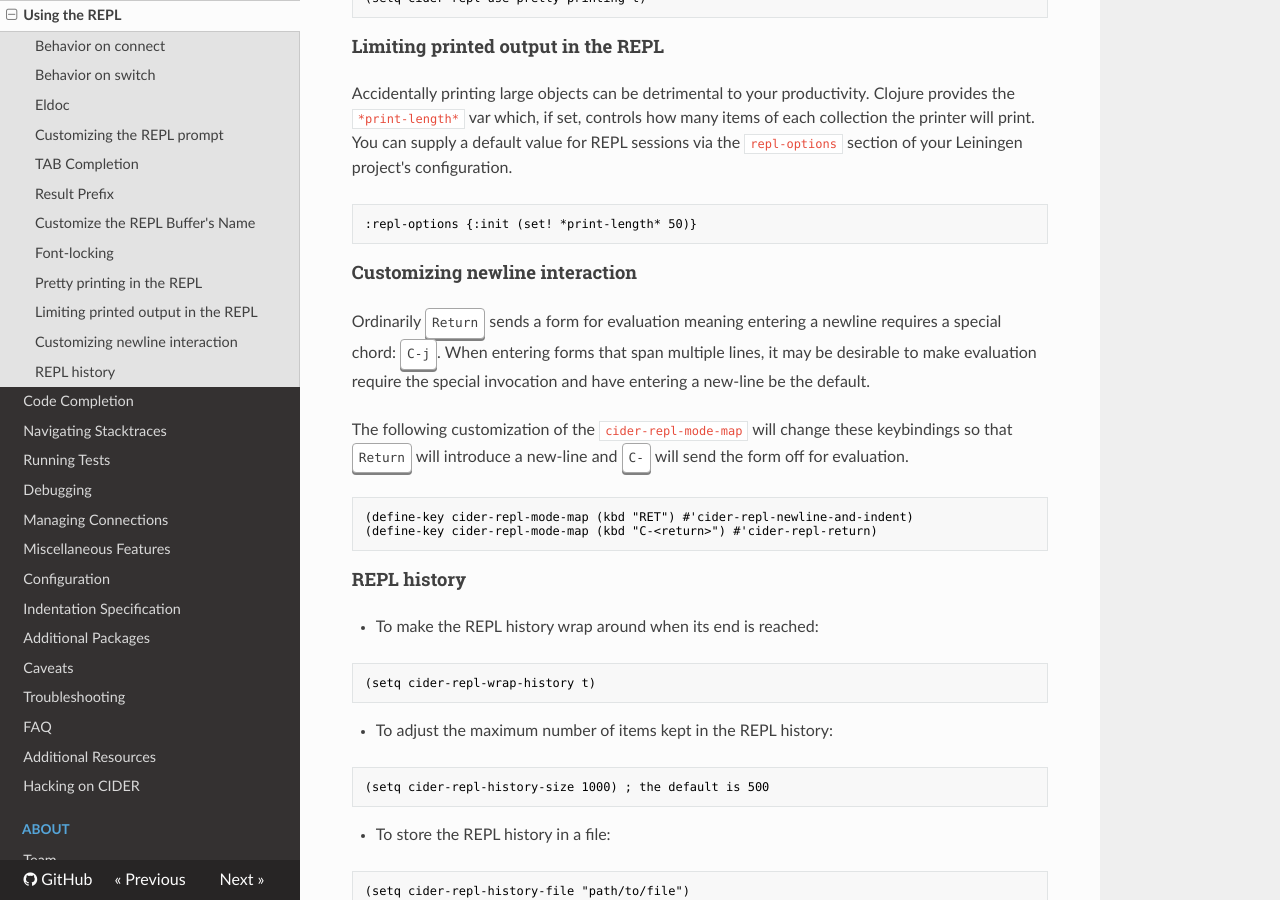
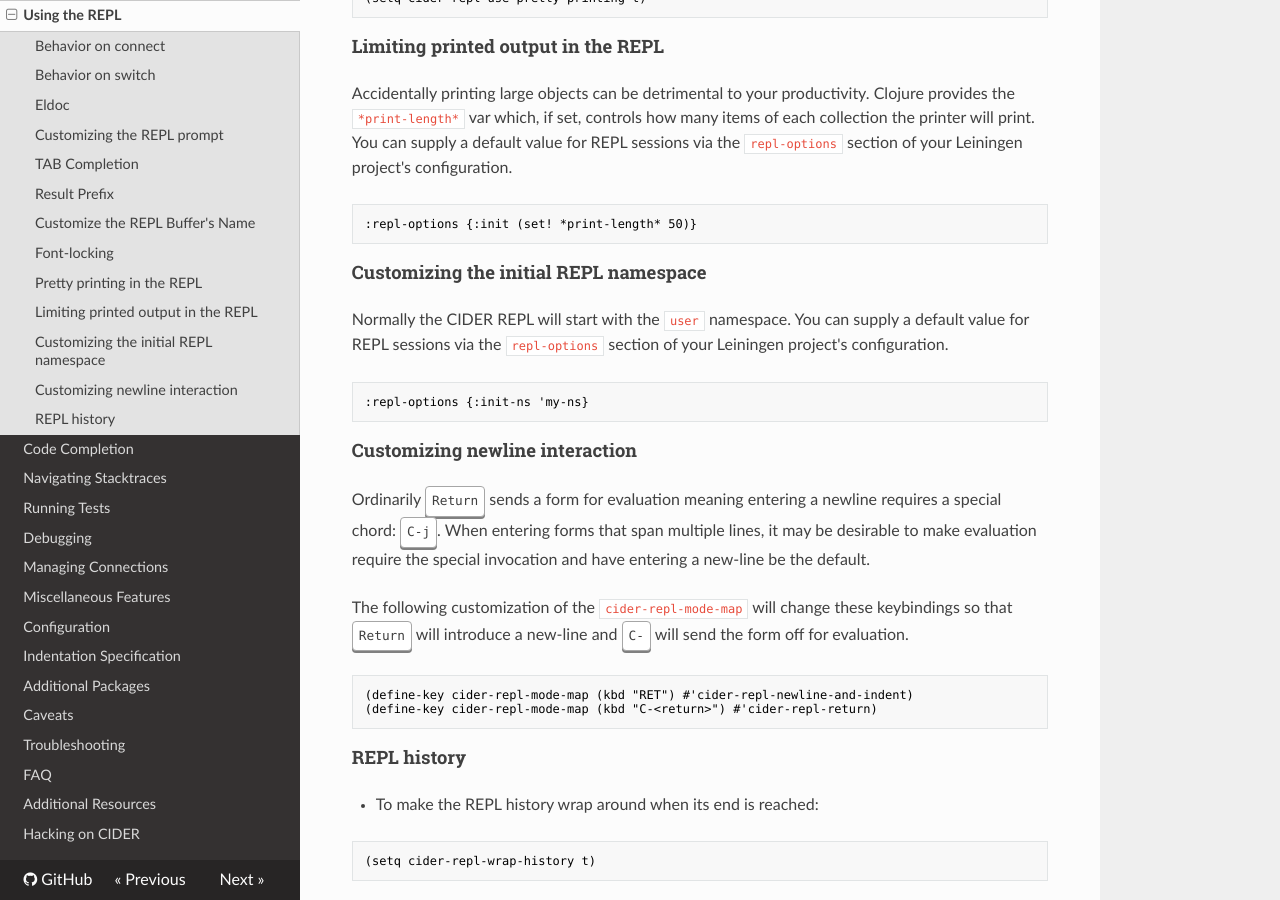
Before and after one commit to clojure-emacs/cider, an MkDocs documentation site: the page built from doc/using_the_repl.md, in a window 1280 px wide and 900 px high, scrolled down 5038 px. Built offline with MkDocs 1.6.1, drawn with Linux system fonts in a browser that asks for light colours; nearby versions of some CDN libraries; old or Windows-style settings are respelled for this version of MkDocs.

Commit message:
Add a note about customizing the initial REPL namespace

````diff
--- a/doc/using_the_repl.md
+++ b/doc/using_the_repl.md
@@ -220,6 +220,16 @@
 :repl-options {:init (set! *print-length* 50)}
 ```
 
+#### Customizing the initial REPL namespace
+
+Normally the CIDER REPL will start with the `user` namespace.
+You can supply a default value for REPL sessions via the `repl-options` section
+of your Leiningen project's configuration.
+
+```clojure
+:repl-options {:init-ns 'my-ns}
+```
+
 #### Customizing newline interaction
 
 Ordinarily <kbd>Return</kbd> sends a form for evaluation meaning entering a
````
